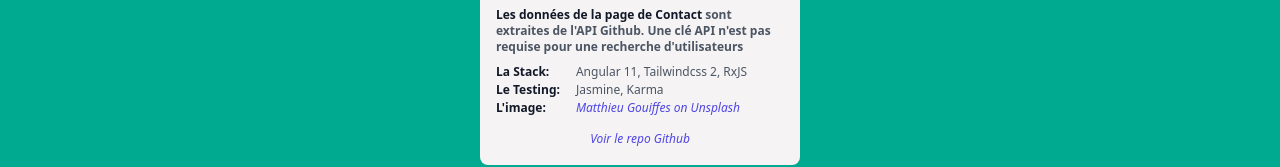
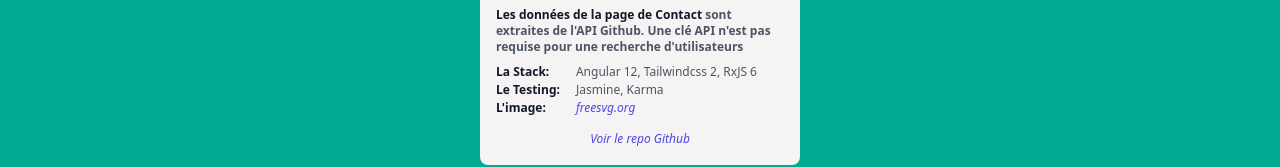
Before and after one commit to AndrewJBateman/angular-tailwind-ratp, an Angular app: page /about in a window 1280 px wide. Shown: the part 457-624 px from the top of the page. Built offline with nearby package versions, Linux system fonts and the light colour scheme.

Commit message:
about page info updated & image replaced

```diff
--- a/package.json
+++ b/package.json
@@ -21,13 +21,12 @@
     "@angular/platform-browser-dynamic": "~12.0.0-next.4",
     "@angular/router": "~12.0.0-next.4",
     "@angular/service-worker": "~12.0.0-next.4",
-    "@nguniversal/express-engine": "^7.0.2",
     "rxjs": "~6.6.6",
     "tslib": "^2.1.0",
     "zone.js": "~0.11.4"
   },
   "devDependencies": {
-    "@angular-devkit/build-angular": "~0.1200.0-next.3",
+    "@angular-devkit/build-angular": "~0.1200.0-next.4",
     "@angular/cli": "~12.0.0-next.4",
     "@angular/compiler-cli": "~12.0.0-next.4",
     "@types/jasmine": "~3.6.9",
--- a/src/app/components/about/about.component.html
+++ b/src/app/components/about/about.component.html
@@ -47,7 +47,7 @@
                   <span class="font-bold text-gray-900">La Stack:</span>
                 </td>
                 <td class="px-2 text-xs text-gray-600">
-                  Angular 11, Tailwindcss 2, RxJS
+                  Angular 12, Tailwindcss 2, RxJS 6
                 </td>
               </tr>
               <tr>
@@ -63,10 +63,10 @@
                 <td class="px-2">
                   <a
                     class="italic font-medium text-indigo-600 hover:underline hover:text-indigo-800"
-                    href="https://unsplash.com/@matthieu_gouiffes?utm_source=unsplash&utm_medium=referral&utm_content=creditCopyText"
+                    href="https://freesvg.org/subway-with-lights-turned-on"
                     target="_blank"
                     rel="noopener noreferrer"
-                    >Matthieu Gouiffes on Unsplash</a
+                    >freesvg.org </a
                   >
                 </td>
               </tr>
```
Also changed, not shown: 9 other files (tests, documents, lock files or other folders).
